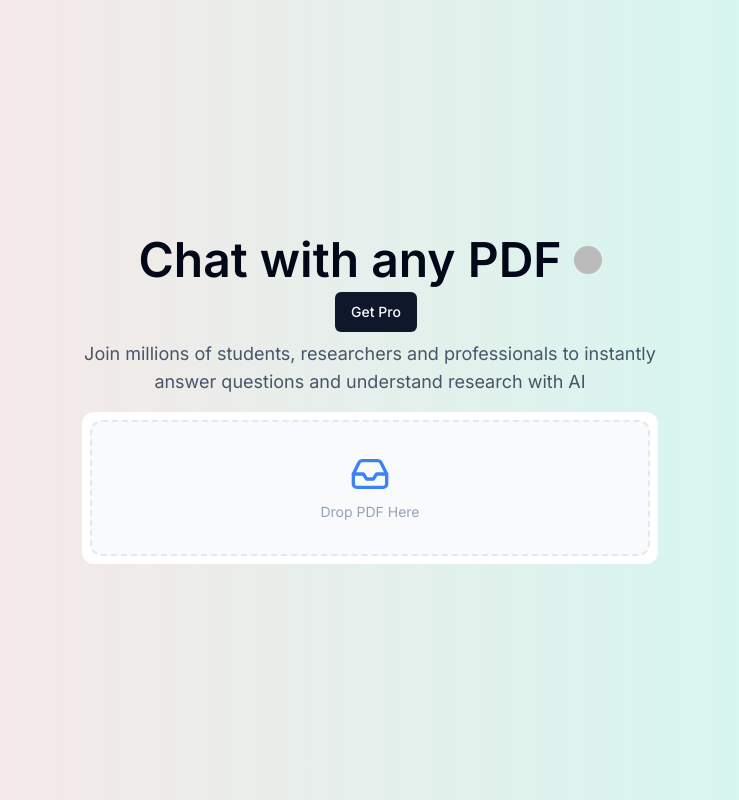
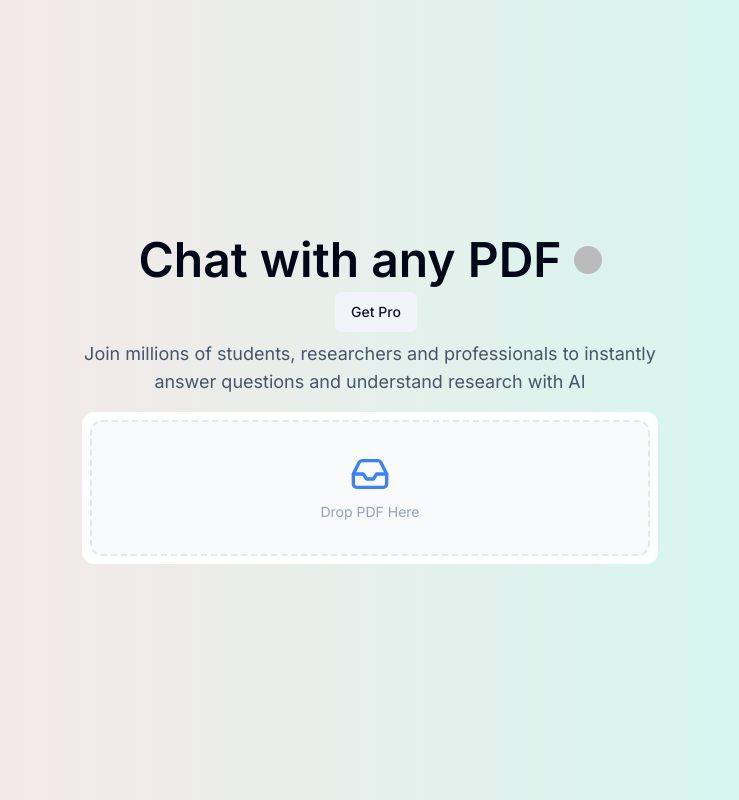
Before and after one commit to YWHo/ai-pdf-chat, a Next.js app: page / in a window 1280 px wide. Shown: the whole page, without its empty margins (270-1009 px from the left). Built offline with nearby package versions, Linux system fonts and the light colour scheme; no server answers; the database is empty; sample sign-in values are in the browser's storage; some icons are missing.

Commit message:
upgrade the styling of subscripton button

```diff
--- a/src/components/SubscriptionButton.tsx
+++ b/src/components/SubscriptionButton.tsx
@@ -21,7 +21,7 @@
     }
   };
   return (
-    <Button disabled={loading} onClick={handleSubscription}>
+    <Button disabled={loading} onClick={handleSubscription} variant="secondary">
       {isPro ? "Manage Subscriptions" : "Get Pro"}
     </Button>
   );
```
